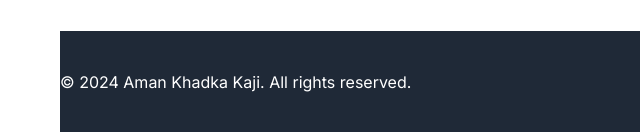
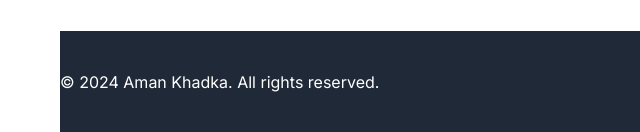
Before and after one commit to kajisaab/resume, a plain HTML site: page index.html in a window 1280 px wide. Shown: the part 6089-6221 px from the top of the page, 0-640 px from the left. Drawn offline with Linux system fonts and the light colour scheme.

Commit message:
updated the name

```diff
--- a/index.html
+++ b/index.html
@@ -510,7 +510,7 @@
       <!-- Footer -->
       <footer class="footer">
         <div class="footer-content">
-          <p>&copy; 2024 Aman Khadka Kaji. All rights reserved.</p>
+          <p>&copy; 2024 Aman Khadka. All rights reserved.</p>
           <div class="social-links">
             <a href="#" target="_blank"><i class="fab fa-linkedin"></i></a>
             <a href="#" target="_blank"><i class="fab fa-github"></i></a>
```
